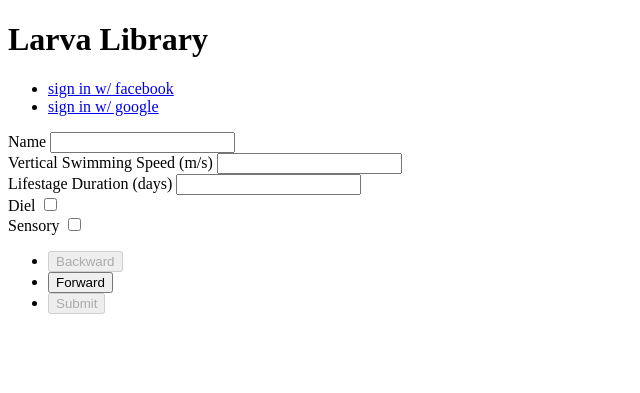
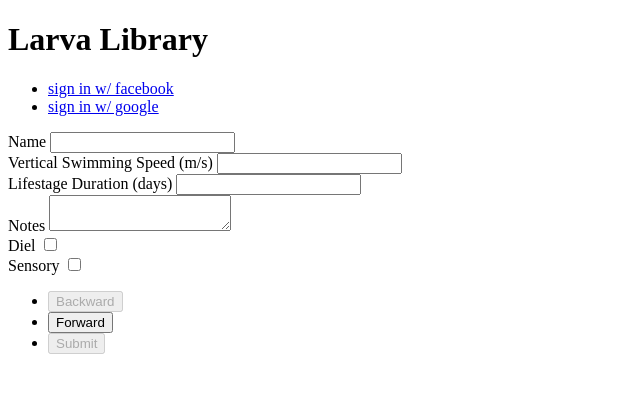
Before and after one commit to asascience-open/larva-library, a Flask app: template larva_library/templates/lifestage_wizard.html in a window 1280 px wide. Shown: the top 393 px of the page, without its empty margins (0-640 px from the left). Run offline with Flask 2, Linux system fonts and the light colour scheme; the template is opened without the code that fills it: values that come from a table or form of the project are taken from there, others are empty; parts of the project's set-up code (start-up, migrations or seed data) failed here and were passed over; some libraries are stand-ins or nearby versions.

Commit message:
Add a 'notes' field to library and lifestage documents

```diff
--- a/larva_library/models/library.py
+++ b/larva_library/models/library.py
@@ -77,6 +77,7 @@ class LifeStage(Document):
         'duration'  : int,
         'diel'      : [Diel],
         'taxis'     : [Taxis],
+        'notes'     : unicode
     }
 db.register([LifeStage])
 
@@ -98,6 +99,7 @@ class Library(Document):
         'user'          : unicode,
         'created'       : datetime,
         'status'        : unicode,
+        'notes'         : unicode,
         '_keywords'     : [unicode]
     }
 
@@ -157,12 +159,14 @@ class BaseWizard(Form):
     geo = HiddenField('Geo');
     geo_keywords = TagListField('Geographical Keywords')
     status = SelectField('Permissions', choices=[('private', 'Private'), ('public', 'Public'), ('review', 'Under Review')])
+    notes = TextAreaField('Notes')
 
 ## forms for library wizard (editing and creating)
 class LifeStageWizard(Form):
     name = TextField('Name')
     vss = FloatField('Vertical Swimming Speed (m/s)')
     duration = IntegerField('Lifestage Duration (days)')
+    notes = TextAreaField('Notes')
 
     diel = BooleanField('Diel')
     taxis = BooleanField('Sensory')
--- a/larva_library/templates/library_detail.html
+++ b/larva_library/templates/library_detail.html
@@ -49,6 +49,11 @@
                 Common Name:
             </td><td>
                 {{ entry.common_name }}
+            </td></tr>
+            <tr><td>
+                Notes:
+            </td><td>
+                {{ entry.notes }}
             </td></tr>
         </table>
         <table border="1">
@@ -131,6 +136,7 @@
         <tr><td>Name</td><td>{{lifestage.name}}</td></tr>
         <tr><td>Vertical Swimming Speed (m/s)</td><td>{{lifestage.vss}}</td></tr>
         <tr><td>Duration (days)</td><td>{{lifestage.duration}}</td></tr>
+        <tr><td>Notes</td><td>{{lifestage.notes}}</td></tr>
 
         <tr><td>Configured Diel:</td><td /></tr>
         {%- for dtry in lifestage.diel %}
--- a/larva_library/templates/library_wizard.html
+++ b/larva_library/templates/library_wizard.html
@@ -36,6 +36,9 @@
                     </td></tr>
                     <tr><td>
                         {{ render_field(form.status) }}
+                    </td></tr>
+                    <tr><td>
+                        {{ render_field(form.notes) }}
                     </td></tr>
                 </table>
             </div>
--- a/larva_library/templates/lifestage_wizard.html
+++ b/larva_library/templates/lifestage_wizard.html
@@ -14,6 +14,7 @@
                 {{ render_field(form.name) }}<br />
                 {{ render_field(form.vss) }}<br />
                 {{ render_field(form.duration) }}<br />
+                {{ render_field(form.notes) }}<br />
                 {{ render_field(form.diel) }}<br />
                 {{ render_field(form.taxis) }}<br />
             </div>
@@ -248,6 +249,10 @@
             return $("<li>").append($("label[for='" + name + "']").first().text() + ": " + $("input[name='" + name + "']").val());
         }
 
+        function areaString(name) {
+            return $("<li>").append($("label[for='" + name + "']").first().text() + ": " + $("textarea[name='" + name + "']").val());
+        }
+
         function reviewFieldList(title, list) {
             $("#review_list").append("<h3>" + title + "</h3>");
             $("#review_list").append("<ul>");
@@ -266,7 +271,8 @@
             $("#review_list")
                 .append(fieldString('name'))
                 .append(fieldString('vss'))
-                .append(fieldString('duration'));
+                .append(fieldString('duration'))
+                .append(areaString('notes'));
             // Diel
             reviewFieldList("Diel", diel_inputs);
             // Taxis
--- a/larva_library/views/lifestage.py
+++ b/larva_library/views/lifestage.py
@@ -89,6 +89,7 @@ def edit_lifestage(library_id, lifestage_id):
         lifestage.name = form.name.data
         lifestage.vss = form.vss.data
         lifestage.duration = form.duration.data
+        lifestage.notes = form.notes.data
         lifestage.diel = []
         lifestage.taxis = []
 
@@ -177,6 +178,7 @@ def lifestage_wizard(library_id):
         lifestage.name = form.name.data
         lifestage.vss = form.vss.data
         lifestage.duration = form.duration.data
+        lifestage.notes = form.notes.data
         lifestage.diel = []
         lifestage.taxis = []
 
```
